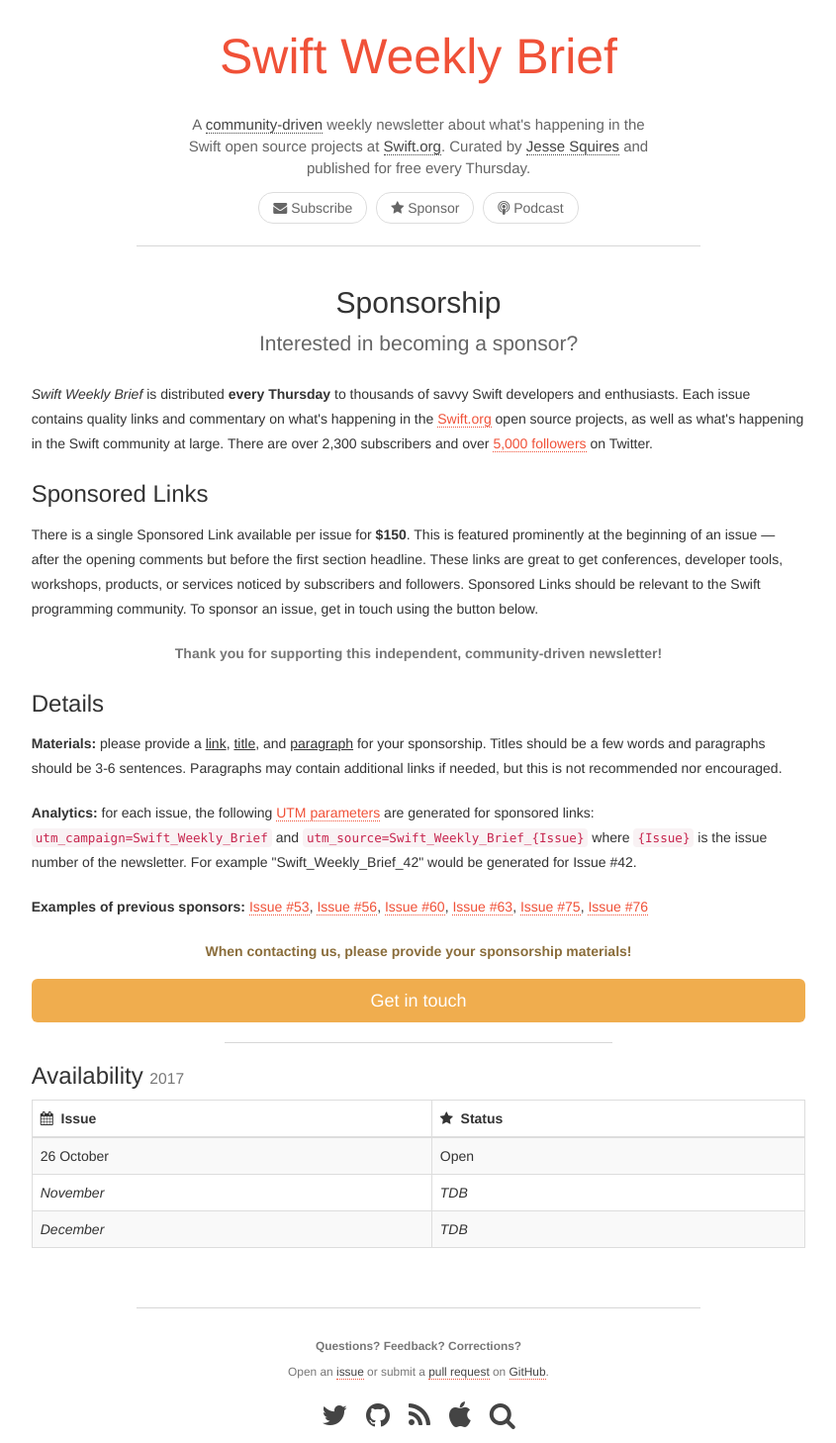
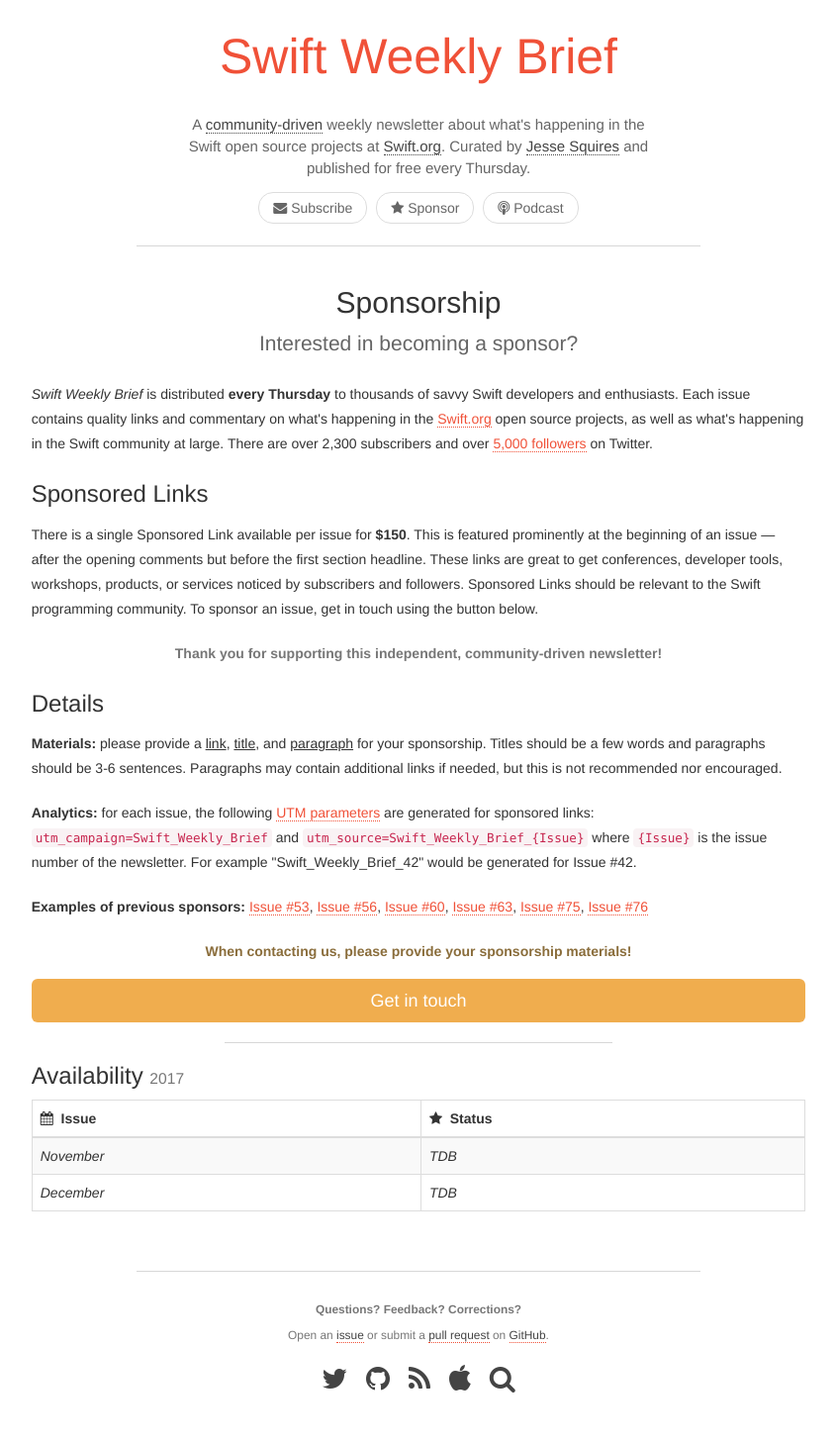
Before and after one commit to SwiftWeekly/swiftweekly.github.io, a Jekyll site: the page built from sponsorship.md, in a window 1280 px wide. Shown: the whole page at 99% size, without its empty margins (217-1062 px from the left). Built offline with Jekyll 4.4.1, drawn with Linux system fonts in a browser that asks for light colours; after the commit the page ends 1421 px from its top, so only the background shows below that.

Commit message:
Update sponsorship.md

```diff
--- a/sponsorship.md
+++ b/sponsorship.md
@@ -60,7 +60,6 @@
 <div class="table-responsive" markdown="1">
 | <i class="fa fa-calendar" aria-hidden="true"></i>&nbsp; Issue | <i class="fa fa-star" aria-hidden="true"></i>&nbsp; Status |
 |:--------------|:-----------|
-| 26 October    | Open       |
 | *November*    | *TDB*      |
 | *December*    | *TDB*      |
 {: class="table table-striped table-bordered"}
```
